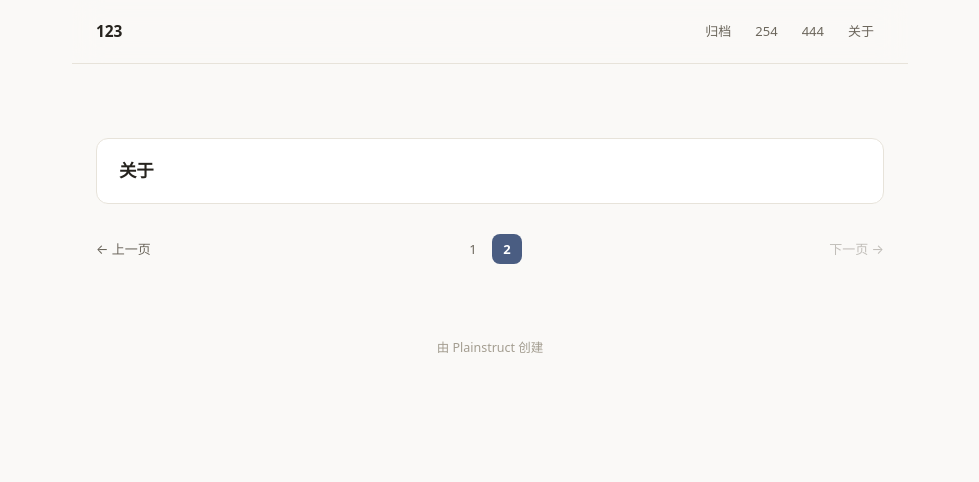
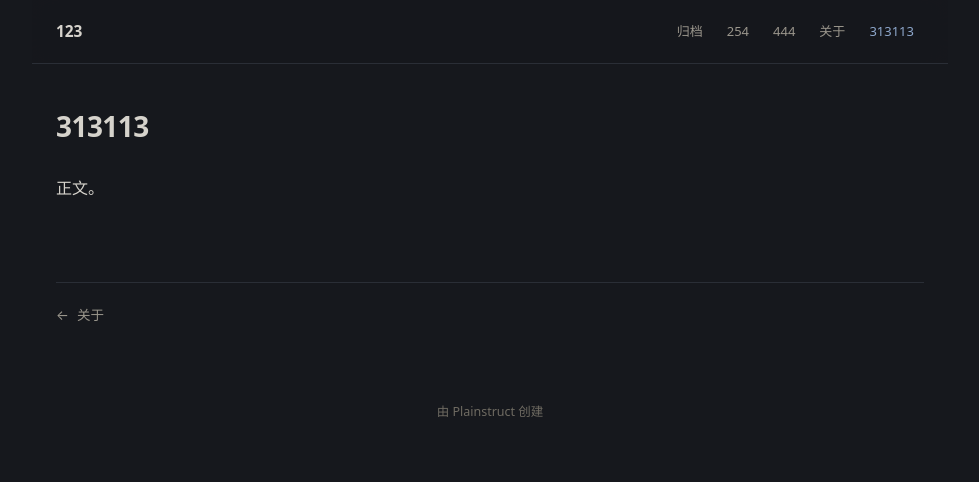
Before and after one commit to MogroWang/pstest2, a plain HTML site: page 313113.html in a window 1280 px wide. Shown: the whole page, without its empty margins (150-1129 px from the left). Drawn offline with Linux system fonts and the light colour scheme.

Commit message:
plainstruct: publish site

```diff
--- a/page/2/index.html
+++ b/313113.html
@@ -3,20 +3,20 @@
 <head>
   <meta charset="utf-8">
   <meta name="viewport" content="width=device-width, initial-scale=1">
-  <title>123</title>
+  <title>313113 · 123</title>
 
 
   <style>
     :root {
-      --ps-accent: #4a5d82;
-      --ps-content-w: 600px;
+      --ps-accent: #8ea8cc;
+      --ps-content-w: 680px;
     }
   </style>
-  <link rel="stylesheet" href="../../assets/style.css">
+  <link rel="stylesheet" href="assets/style.css">
 </head>
   <body class="blog font-system ps-anim-rise">
   <header class="blog-topbar">
-    <a class="blog-brand" href="../../index.html">
+    <a class="blog-brand" href="index.html">
 
       <span class="blog-brand-text">
         <span class="blog-site-name">123</span>
@@ -24,28 +24,25 @@
       </span>
     </a>
       <nav class="blog-nav" aria-label="站点导航">
-        <a href="../../%E5%BD%92%E6%A1%A3/index.html">归档</a><a href="../../254.html">254</a><a href="../../444.html">444</a><a href="../../%E5%85%B3%E4%BA%8E.html">关于</a>
+        <a href="%E5%BD%92%E6%A1%A3/index.html">归档</a><a href="254.html">254</a><a href="444.html">444</a><a href="%E5%85%B3%E4%BA%8E.html">关于</a><a href="313113.html" class="current">313113</a>
       </nav>
   </header>
   <main class="blog-main">
-    <section class="blog-home">
+    <article class="blog-post">
+      <header class="blog-post-head">
+        <h1 class="blog-post-title">313113</h1>
 
-        <div class="blog-stream">
-            <article class="blog-entry">
 
-              <h2 class="blog-entry-title"><a href="../../%E5%85%B3%E4%BA%8E.html">关于</a></h2>
+      </header>
+      <div class="blog-post-cols">
+        <div class="blog-post-body"><p>正文。</p>
+    </div>
+      </div>
+      <nav class="blog-pager">
+        <a class="blog-pager-item" href="%E5%85%B3%E4%BA%8E.html"><span class="blog-pager-tag">←</span><span>关于</span></a>
 
-            </article>
-        </div>
-        <nav class="blog-pagination" aria-label="分页">
-            <a class="blog-page-step" href="../../index.html">← 上一页</a>
-          <span class="blog-page-nums">
-                <a class="blog-page-num" href="../../index.html">1</a>
-                <span class="blog-page-num is-current" aria-current="page">2</span>
-          </span>
-            <span class="blog-page-step is-disabled">下一页 →</span>
-        </nav>
-    </section>
+      </nav>
+    </article>
       <footer class="blog-footer">
         <a href="https://github.com/MogroWang/Plainstruct" target="_blank" rel="noopener">由 Plainstruct 创建</a>
       </footer>
--- a/assets/style.css
+++ b/assets/style.css
@@ -1,4 +1,4 @@
-/* 手记 -- 博客浅色:纸面素栏,文章为流,日期为记。层级靠字重与留白,一个强调色点到即止。 */
+/* 手记 -- 博客深色:暖炭夜纸,文章为流,日期为记。层级靠字重与留白,一个强调色点到即止。 */
 
 * {
   box-sizing: border-box;
@@ -9,14 +9,14 @@ html {
 }
 
 :root {
-  --ps-bg: #faf9f7;
-  --ps-surface: #ffffff;
-  --ps-ink: #26231e;
-  --ps-ink-2: #6b665c;
-  --ps-ink-3: #a39d90;
-  --ps-line: #e7e3da;
-  --ps-code-bg: #f1efe9;
-  --ps-on-accent: #ffffff;
+  --ps-bg: #16181d;
+  --ps-surface: #1c1f26;
+  --ps-ink: #d6d3cc;
+  --ps-ink-2: #9a968c;
+  --ps-ink-3: #6f6b62;
+  --ps-line: #2a2e36;
+  --ps-code-bg: #20242c;
+  --ps-on-accent: #16181d;
   --ps-topbar-h: 64px;
   --ps-font-serif: Georgia, "Times New Roman", "Songti SC", "Noto Serif CJK SC", "SimSun", serif;
   --ps-font-mono: ui-monospace, SFMono-Regular, Menlo, Consolas, "Liberation Mono", monospace;
@@ -548,42 +548,42 @@ a.blog-page-step:active {
 
 .hljs-comment,
 .hljs-quote {
-  color: #6e7781;
+  color: #8b949e;
   font-style: italic;
 }
 
 .hljs-keyword,
 .hljs-selector-tag,
 .hljs-literal {
-  color: #cf222e;
+  color: #ff7b72;
 }
 
 .hljs-string,
 .hljs-attr,
 .hljs-addition {
-  color: #0a3069;
+  color: #a5d6ff;
 }
 
 .hljs-number,
 .hljs-symbol,
 .hljs-bullet {
-  color: #0550ae;
+  color: #79c0ff;
 }
 
 .hljs-title,
 .hljs-section,
 .hljs-name {
-  color: #953800;
+  color: #d2a8ff;
 }
 
 .hljs-built_in,
 .hljs-type {
-  color: #8250df;
+  color: #ffa657;
 }
 
 .hljs-meta,
 .hljs-deletion {
-  color: #82071e;
+  color: #ffa198;
 }
 
 /* ---------- 翻页 ---------- */
```
Also changed, not shown: 254.html (+3 -3 lines), 444.html (+3 -3 lines), index.html (+14 -5 lines), 关于.html (+4 -4 lines), 归档/123.html (+3 -3 lines), 归档/index.html (+3 -3 lines).
